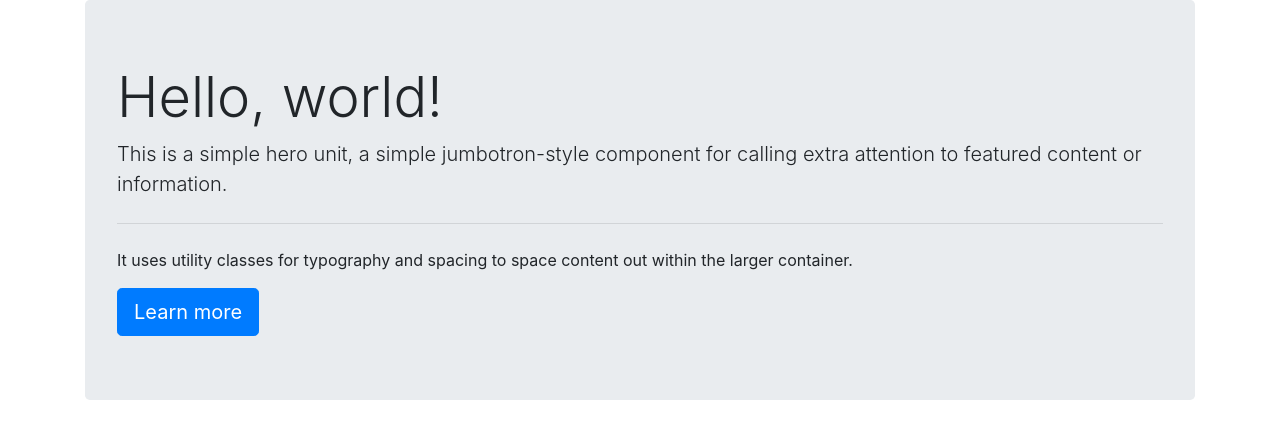
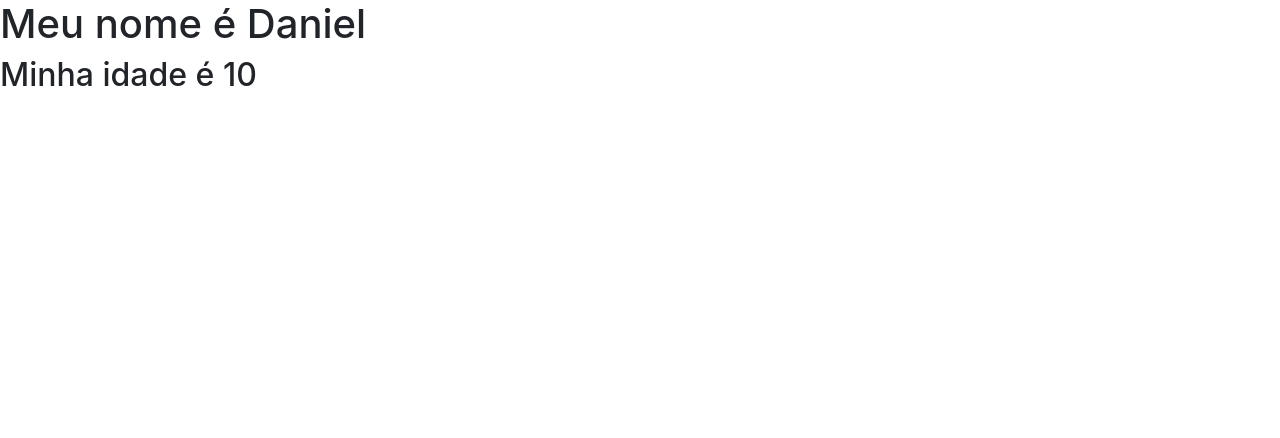
Before and after one commit to DanielAgostinhoSilva/algaworks-angular-meuprojeto, an Angular app: page / in a window 1280 px wide. Shown: the top 438 px of the page. Built offline with nearby package versions, Linux system fonts and the light colour scheme.

Commit message:
9.6. Usando interpolação

```diff
--- a/src/app/app.component.html
+++ b/src/app/app.component.html
@@ -1,9 +1,2 @@
-<div class="container">
-  <div class="jumbotron">
-    <h1 class="display-4">Hello, world!</h1>
-    <p class="lead">This is a simple hero unit, a simple jumbotron-style component for calling extra attention to featured content or information.</p>
-    <hr class="my-4">
-    <p>It uses utility classes for typography and spacing to space content out within the larger container.</p>
-    <a class="btn btn-primary btn-lg" href="#" role="button">Learn more</a>
-  </div>
-</div>
+<h1>Meu nome é {{nome}}</h1>
+<h2>Minha idade é {{getIdade()}}</h2>
--- a/src/app/app.component.ts
+++ b/src/app/app.component.ts
@@ -6,5 +6,10 @@
   styleUrls: ['./app.component.css']
 })
 export class AppComponent {
-  title = 'meuprojeto';
+  nome = 'Daniel';
+  idade = 10;
+
+  getIdade(): number {
+    return this.idade;
+  }
 }
```
